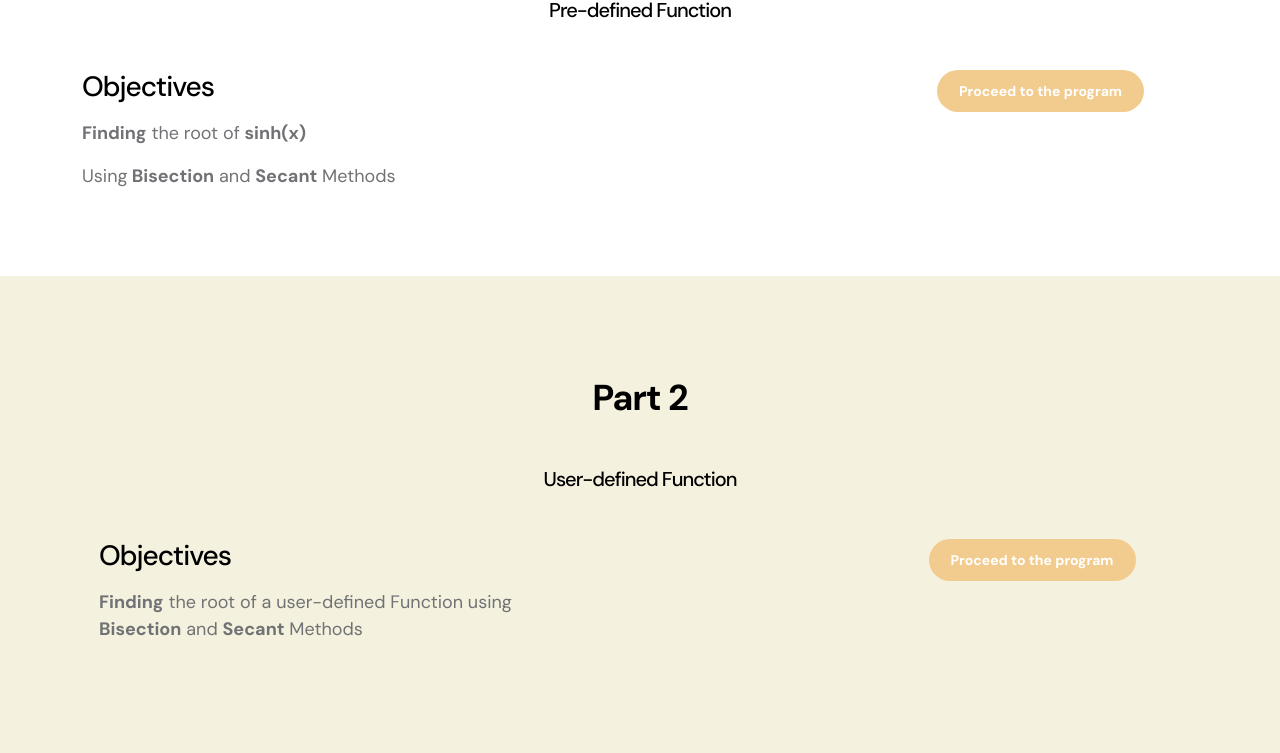
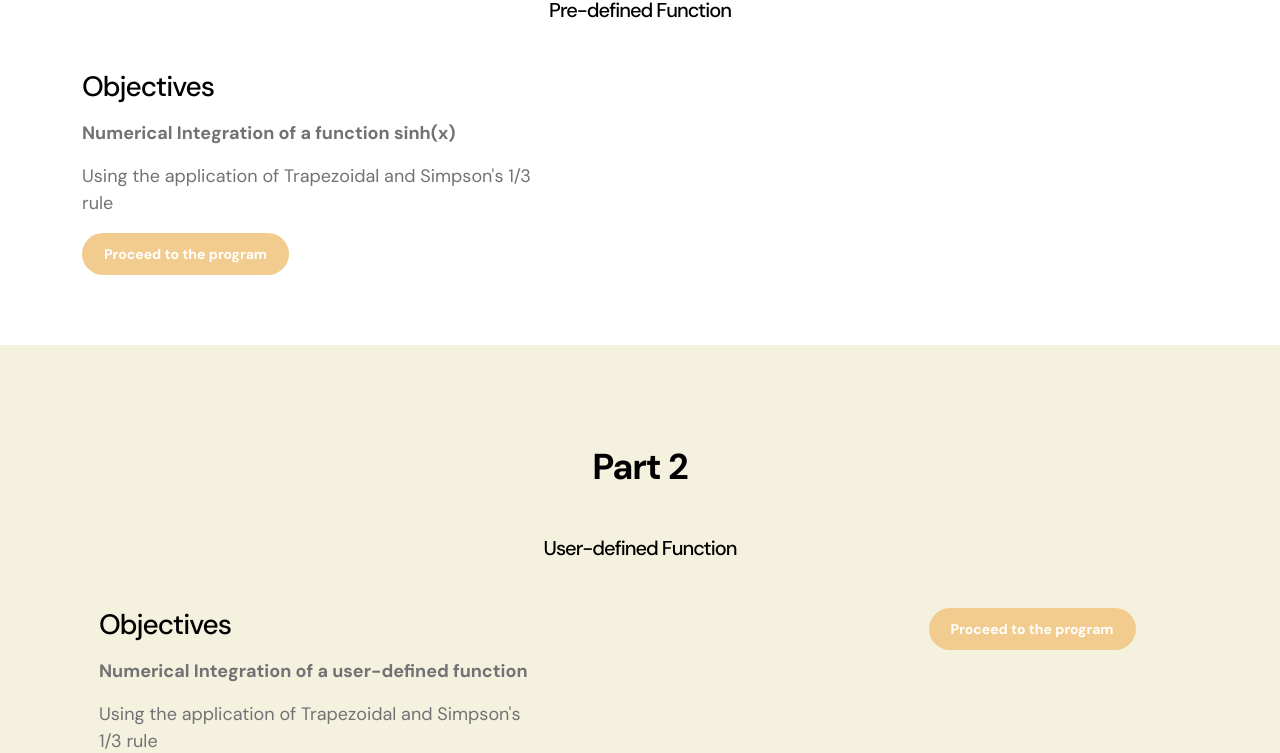
Before and after one commit to Portan21/Numerical-integration-with-Stopping-condition-at-Root, a plain HTML site: page index.html in a window 1280 px wide. Shown: the part 903-1656 px from the top of the page. Drawn offline with Linux system fonts and the light colour scheme.

Commit message:
Update index.html

```diff
--- a/index.html
+++ b/index.html
@@ -29,7 +29,7 @@
             <nav class="navbar navbar-expand-lg">
                 <div class="container">
                     <a class="navbar-brand d-flex align-items-center" href="index.html">
-                        <img src="images/logo.png" class="navbar-brand-image img-fluid" alt="Tiya Golf Club">
+                        <img src="images/logo.png" class="navbar-brand-image img-fluid" alt="sinh logo">
                         <span class="navbar-brand-text">
                             Group 14
                             <small>Machine Problem 4</small>
@@ -108,8 +108,8 @@
 
                         <div class="col-lg-5 col-12 me-auto mb-4 mb-lg-0">
                             <h3 class="mb-3">Objectives</h3>
-                            <p><strong>Finding</strong> the root of <strong>sinh(x)</strong></p>
-                            <p>Using<strong> Bisection</strong> and <strong> Secant</strong> Methods</p>
+                            <p><strong>Numerical Integration of a function <strong> sinh(x) </strong> </p>
+                            <p>Using the application of Trapezoidal and Simpson's 1/3 rule</p>
                         </div>
 
                         <div class="col-lg-3 col-md-6 col-12">
@@ -131,9 +131,8 @@
 
                         <div class="col-lg-5 col-12 me-auto mb-4 mb-lg-0">
                             <h3 class="mb-3">Objectives</h3>
-                            <p><strong>Finding</strong> the root of a user-defined Function using
-                                <strong>Bisection</strong> and <strong>Secant</strong> Methods
-                            </p>
+                            <p><strong>Numerical Integration of a user-defined function </strong> </p>
+                            <p>Using the application of Trapezoidal and Simpson's 1/3 rule</p>
                         </div>
                         <div class="col-lg-3 col-md-6 col-12">
                             <div class="custom-btn-group">
```
